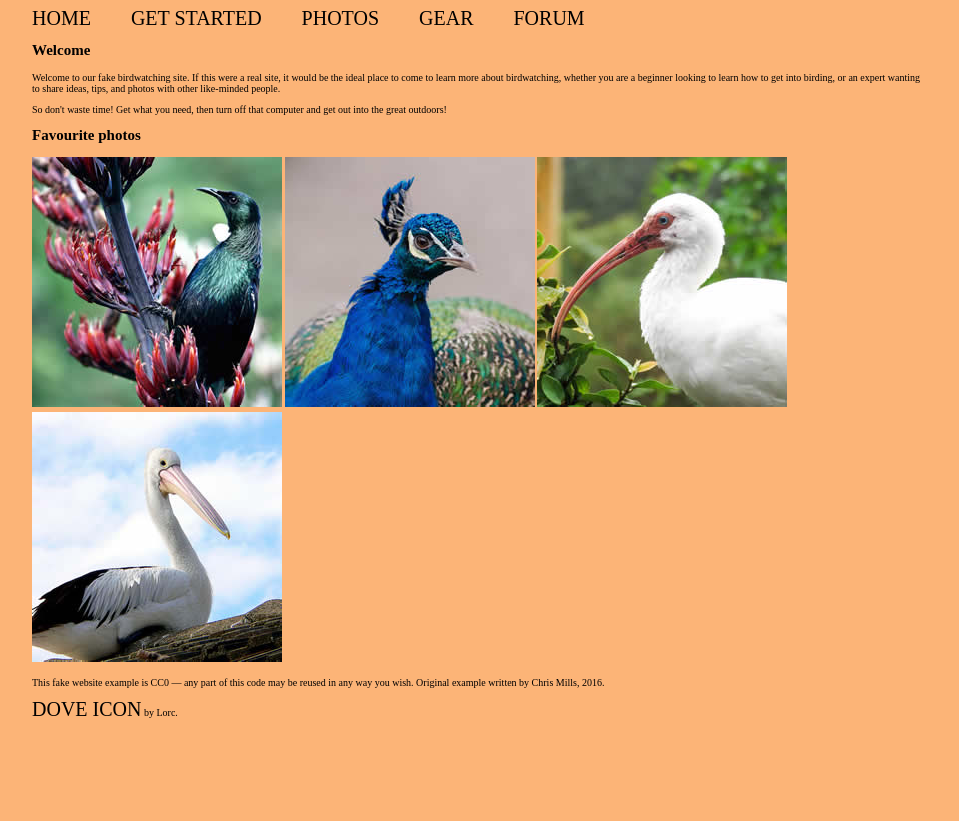
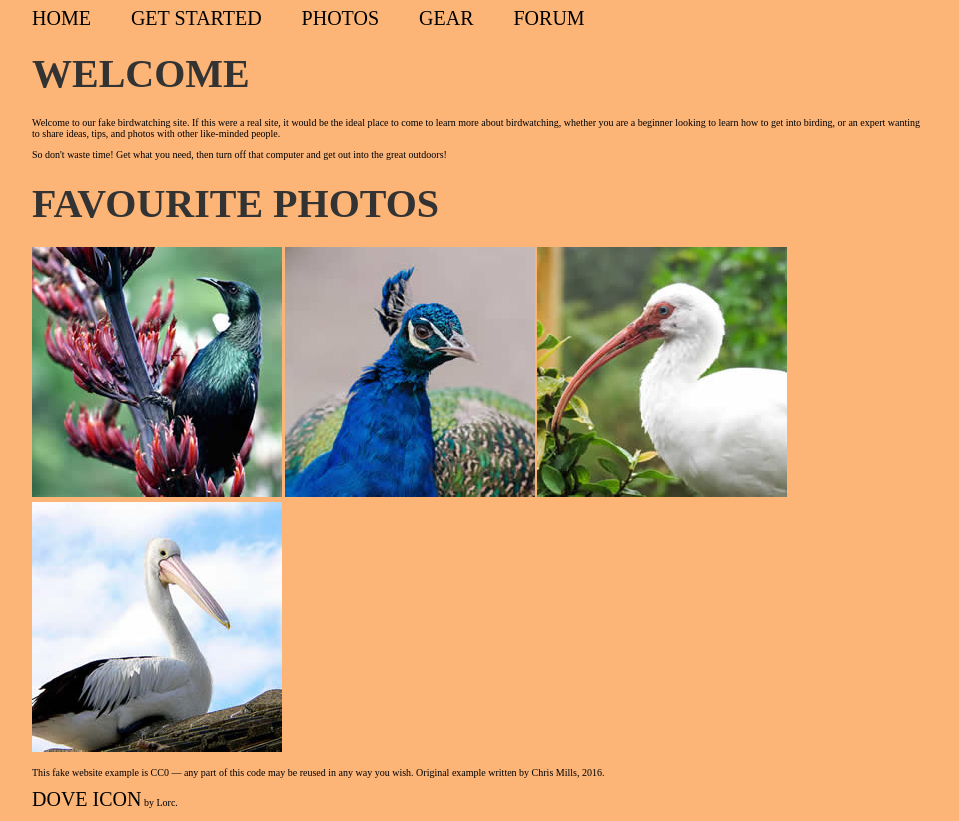
Before and after one commit to danyellewilson/itec3655mod1, a plain HTML site: page index.html in a window 1280 px wide. Shown: the part 94-915 px from the top of the page, without its empty margins (160-1119 px from the left). Before the commit the page ends 825 px from the top, so only its background shows below. Drawn offline with Linux system fonts and the light colour scheme.

Commit message:
Update style.css

```diff
--- a/style.css
+++ b/style.css
@@ -41,6 +41,13 @@ header img {
   object-fit: contain;
 }
 
+h2 {
+  font-size: 4rem;
+  margin: 20px 0;
+  text-transform: uppercase;
+  color: #333;
+}
+
 /* || Navigation Layout */
 ul {
   padding: 0;
```
